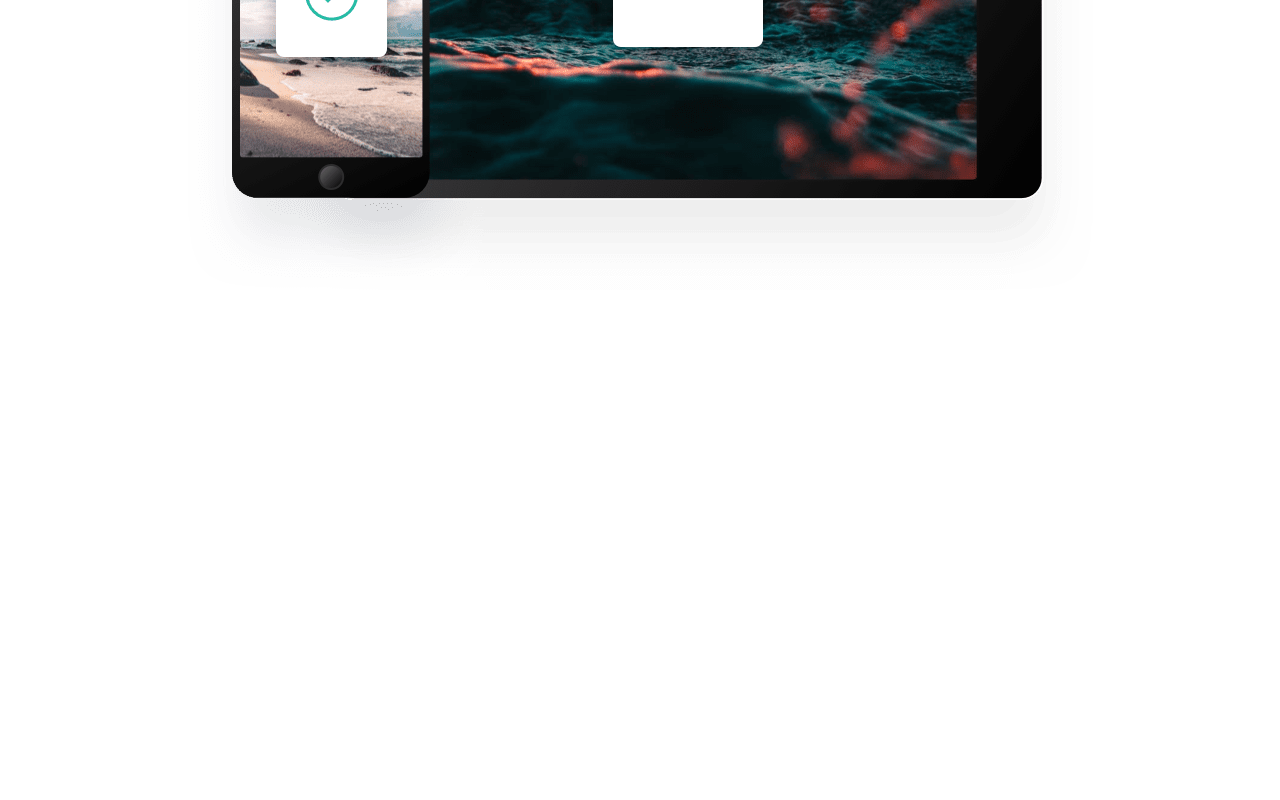
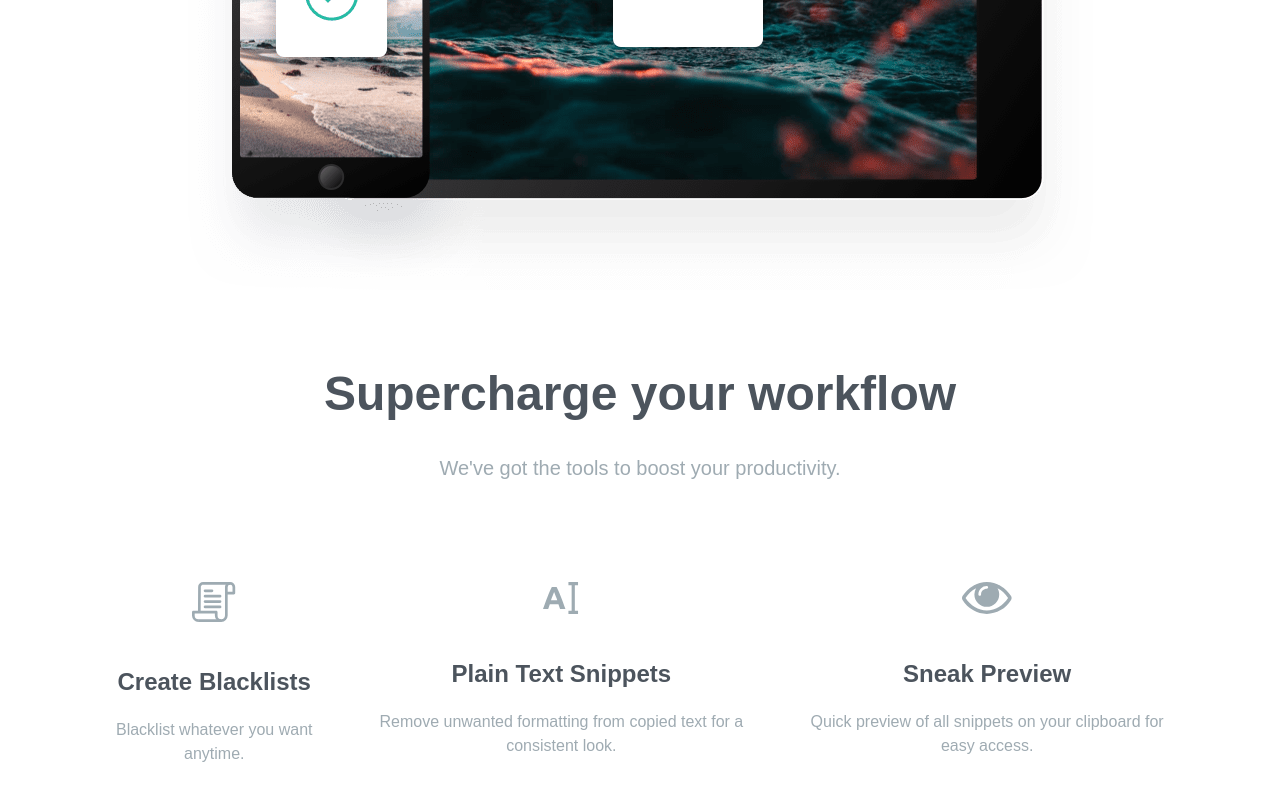
Before and after one commit to Mldamico/tailwind-projects, a website: page clipboard/index.html in a window 1280 px wide. Shown: the part 2210-3010 px from the top of the page. Before the commit the page ends 2580 px from the top, so only its background shows below. Drawn offline with Linux system fonts and the light colour scheme; a web font is replaced by a local one.

Commit message:
Supercharge section

```diff
--- a/clipboard/index.html
+++ b/clipboard/index.html
@@ -61,7 +61,7 @@
         </div>
         <div class="item-container">
           <div>
-            <h5 class="mb-2 text-2xl font-bold text-darkGrayishBlue">Quick Search</h5>
+            <h5>Quick Search</h5>
             <p class="max-w-md text-grayishBlue">
               Easily search your snippets by content, category, web address, application and more.
             </p>
@@ -69,7 +69,7 @@
         </div>
         <div class="item-container">
           <div>
-            <h5 class="mb-2 text-2xl font-bold text-darkGrayishBlue">iCloud Sync</h5>
+            <h5>iCloud Sync</h5>
             <p class="max-w-md text-grayishBlue">
               Instantly saves and syncs snippets across all your devices.
             </p>
@@ -77,7 +77,7 @@
         </div>
         <div class="item-container">
           <div>
-            <h5 class="mb-2 text-2xl font-bold text-darkGrayishBlue">Completely History</h5>
+            <h5>Completely History</h5>
             <p class="max-w-md text-grayishBlue">
               Retrieve any snippets from any moment.
             </p>
@@ -96,6 +96,32 @@
       <img src="images/image-devices.png" alt="Devices" class="mx-auto">
     </div>
   </section>
+
+  <section id="supercharge">
+    <div class="section-container my-20">
+      <h3>Supercharge your workflow</h3>
+      <p class="section-text mb-16">
+        We've got the tools to boost your productivity.
+      </p>
+      <div class="flex flex-col justify-between space-y-16 md:flex-row md:space-y-0 md:space-x-12">
+        <div class="flex flex-col items-center space-y-5">
+          <img class="mb-6" src="images/icon-blacklist.svg" alt="Blacklist Icon" />
+          <h5>Create Blacklists</h5>
+          <p class="max-w-md text-grayishBlue">Blacklist whatever you want anytime.</p>
+        </div>
+        <div class="flex flex-col items-center space-y-5">
+          <img class="mb-6" src="images/icon-text.svg" alt="Blacklist Icon" />
+          <h5>Plain Text Snippets</h5>
+          <p class="max-w-md text-grayishBlue">Remove unwanted formatting from copied text for a consistent look.</p>
+        </div>
+        <div class="flex flex-col items-center space-y-5">
+          <img class="mb-6" src="images/icon-preview.svg" alt="Blacklist Icon" />
+          <h5>Sneak Preview</h5>
+          <p class="max-w-md text-grayishBlue">Quick preview of all snippets on your clipboard for easy access.</p>
+        </div>
+      </div>
+    </div>
+  </section>
 </body>
 
 </html>
--- a/clipboard/input.css
+++ b/clipboard/input.css
@@ -6,6 +6,9 @@
 @layer base {
   h3 {
     @apply mb-8 text-4xl font-bold text-darkGrayishBlue md:text-5xl;
+  }
+  h5 {
+    @apply mb-2 text-2xl font-bold text-darkGrayishBlue;
   }
 }
 
```
Also changed, not shown: clipboard/css/style.css.
